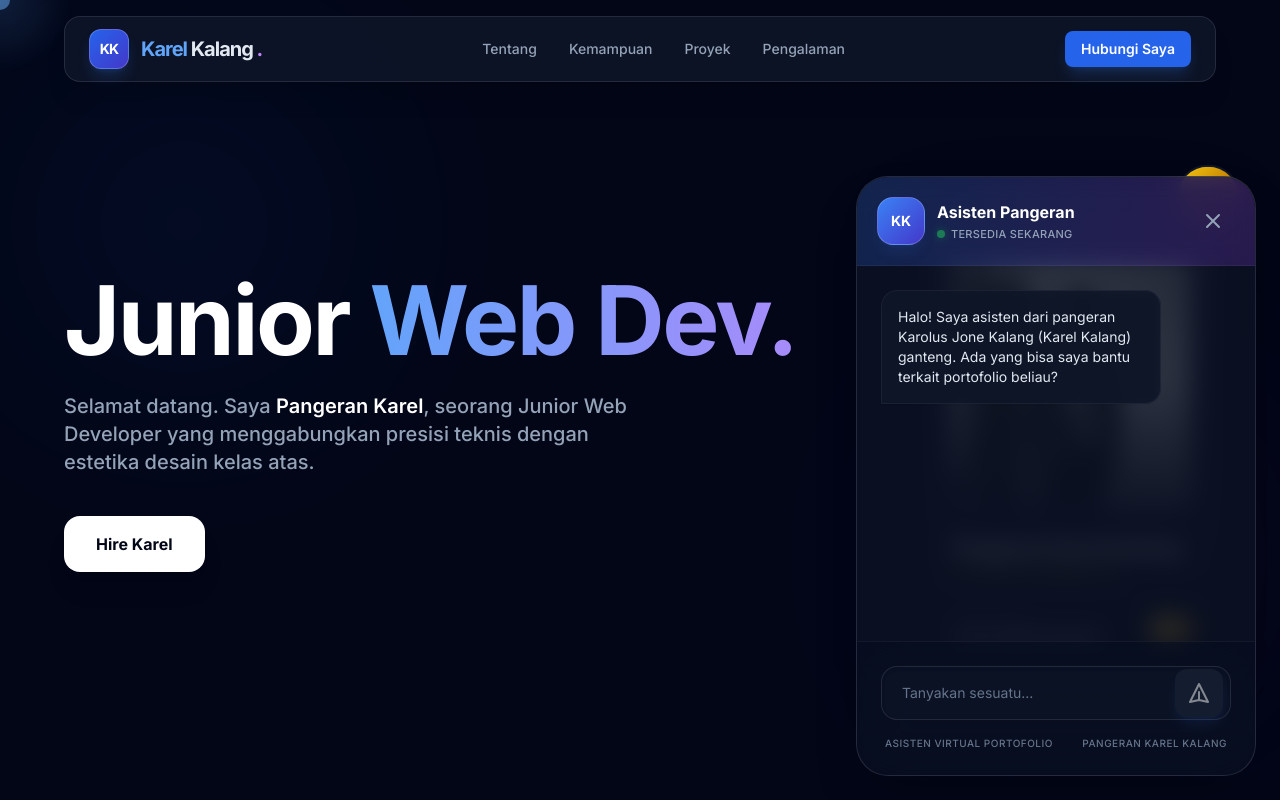
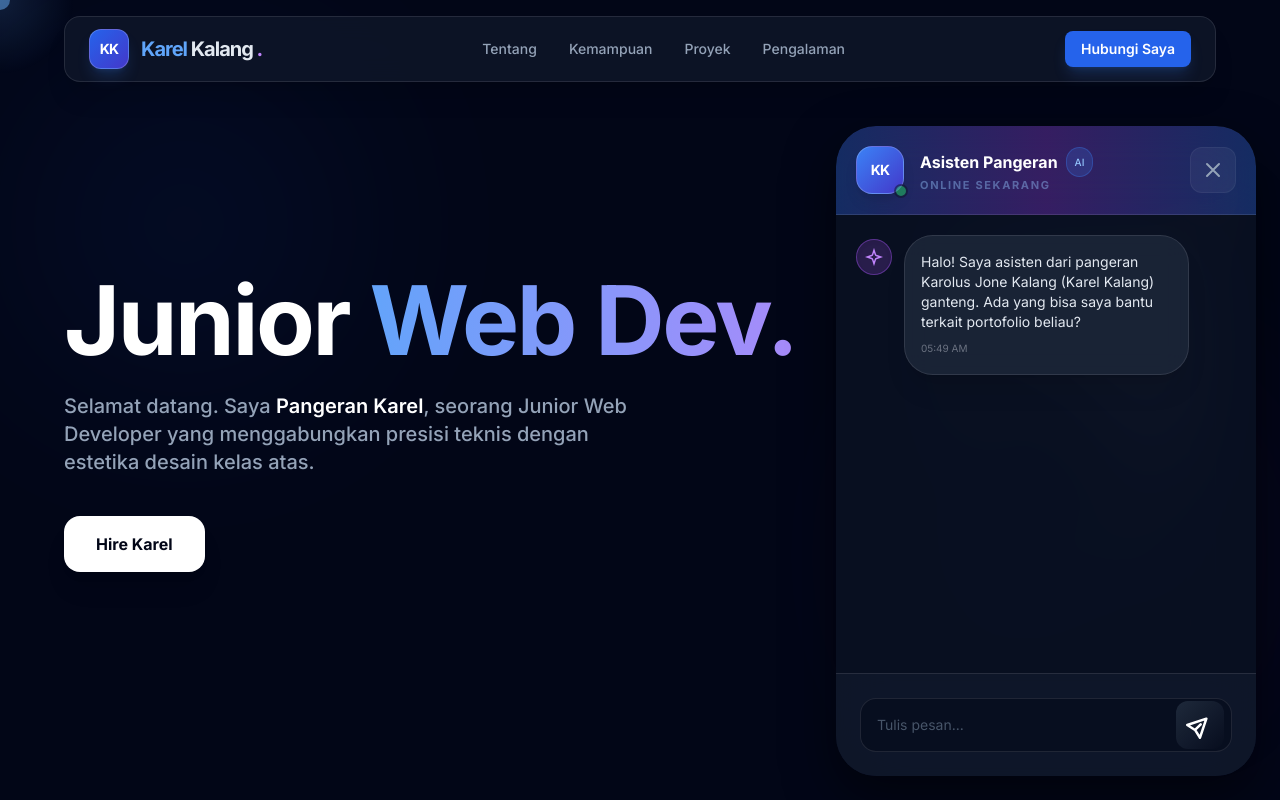
Before and after one commit to Kharell/karel, a React (Vite) app: page / in a window 1280 px wide. Both pictures are taken after a click on the button 1224 px from the left and 744 px from the top of the page. Shown: the top 800 px of the page. Built offline with nearby package versions, Linux system fonts and the light colour scheme.

Commit message:
penambahan fitur ai

```diff
--- a/components/Chatbot.tsx
+++ b/components/Chatbot.tsx
@@ -104,39 +104,41 @@ const Chatbot: React.FC = () => {
 
   return (
     <div
-      className={`fixed z-[100] transition-all duration-300 ease-in-out ${
+      className={`fixed z-[100] transition-all duration-500 ease-in-out ${
         isOpen
-          ? "inset-0 sm:inset-auto sm:bottom-6 sm:right-6"
+          ? "inset-0 sm:inset-auto sm:bottom-6 sm:right-6" // Di mobile jadi Full Screen
           : "bottom-6 right-6"
       }`}>
       {/* Chat Window Container */}
       {isOpen && (
-        <div className="flex flex-col w-full h-full sm:w-[400px] sm:h-[600px] sm:max-h-[85vh] sm:rounded-[2rem] glass border-white/10 shadow-2xl overflow-hidden animate-in fade-in zoom-in slide-in-from-bottom-10 duration-300">
-          {/* Header */}
-          <div className="flex items-center justify-between p-4 sm:p-5 bg-gradient-to-r from-blue-600/20 to-purple-600/20 backdrop-blur-md border-b border-white/5">
-            <div className="flex items-center gap-3">
-              <div className="w-10 h-10 sm:w-12 sm:h-12 rounded-2xl bg-gradient-to-br from-blue-500 to-indigo-700 flex items-center justify-center border border-white/20 shadow-lg shadow-blue-500/10">
-                <span className="text-white font-black text-xs sm:text-sm">
-                  KK
-                </span>
+        <div className="flex flex-col w-full h-full sm:w-[420px] sm:h-[650px] sm:max-h-[85vh] sm:rounded-[2.5rem] bg-slate-900/95 backdrop-blur-2xl border-white/10 shadow-[0_20px_50px_rgba(0,0,0,0.5)] overflow-hidden animate-in fade-in zoom-in slide-in-from-bottom-10 duration-500">
+          {/* Header - Sticky di atas */}
+          <div className="flex items-center justify-between p-4 sm:p-5 bg-gradient-to-r from-blue-600/30 via-purple-600/30 to-blue-600/30 backdrop-blur-xl border-b border-white/10 shrink-0">
+            <div className="flex items-center gap-3 sm:gap-4">
+              <div className="relative">
+                <div className="w-10 h-10 sm:w-12 sm:h-12 rounded-2xl bg-gradient-to-br from-blue-500 to-indigo-700 flex items-center justify-center border border-white/20 shadow-lg">
+                  <span className="text-white font-black text-xs sm:text-sm tracking-tighter">
+                    KK
+                  </span>
+                </div>
+                <span className="absolute -bottom-1 -right-1 w-3.5 h-3.5 bg-green-500 border-2 border-slate-900 rounded-full animate-pulse"></span>
               </div>
               <div>
-                <h3 className="text-sm sm:text-base font-bold text-white leading-tight">
-                  Asisten Pangeran
+                <h3 className="text-sm sm:text-base font-bold text-white flex items-center gap-2">
+                  Asisten Pangeran{" "}
+                  <span className="hidden sm:inline text-[10px] py-0.5 px-2 bg-blue-500/20 text-blue-300 rounded-full border border-blue-500/30 font-medium">
+                    AI
+                  </span>
                 </h3>
-                <div className="flex items-center gap-1.5 mt-0.5">
-                  <span className="w-2 h-2 bg-green-500 rounded-full animate-pulse shadow-[0_0_8px_rgba(34,197,94,0.6)]"></span>
-                  <p className="text-[10px] sm:text-[11px] text-slate-400 font-medium tracking-wide uppercase">
-                    Tersedia Sekarang
-                  </p>
-                </div>
+                <p className="text-[9px] sm:text-[11px] text-blue-300/80 font-bold uppercase tracking-[0.1em] sm:tracking-[0.15em] animate-pulse">
+                  Online Sekarang
+                </p>
               </div>
             </div>
 
             <button
               onClick={() => setIsOpen(false)}
-              className="p-2 sm:p-2.5 rounded-xl hover:bg-white/10 text-slate-400 hover:text-white transition-all active:scale-90"
-              aria-label="Tutup Chat">
+              className="p-2 sm:p-2.5 rounded-xl bg-white/5 hover:bg-red-500/20 text-slate-400 hover:text-red-400 transition-all active:scale-90 border border-white/5">
               <svg
                 xmlns="http://www.w3.org/2000/svg"
                 className="w-5 h-5 sm:w-6 sm:h-6"
@@ -153,113 +155,146 @@ const Chatbot: React.FC = () => {
             </button>
           </div>
 
-          {/* Messages Area */}
-          <div className="flex-1 overflow-y-auto p-4 sm:p-6 space-y-6 bg-slate-950/20 custom-scrollbar">
+          {/* Area Pesan - Scrollable */}
+          <div className="flex-1 overflow-y-auto p-4 sm:p-5 space-y-6 bg-slate-950/40 custom-scrollbar overscroll-contain">
             {messages.map((msg, idx) => (
               <div
                 key={idx}
-                className={`flex ${msg.role === "user" ? "justify-end" : "justify-start"} animate-in fade-in slide-in-from-bottom-2 duration-300`}>
+                className={`flex gap-2 sm:gap-3 ${msg.role === "user" ? "flex-row-reverse" : "flex-row"} animate-in fade-in slide-in-from-bottom-4 duration-500`}>
+                {/* Avatar Icon */}
+                <div className="flex-shrink-0 mt-1">
+                  {msg.role === "user" ? (
+                    <div className="w-8 h-8 sm:w-9 sm:h-9 rounded-full bg-blue-500/20 border border-blue-500/40 flex items-center justify-center text-blue-400 shadow-inner">
+                      <svg
+                        xmlns="http://www.w3.org/2000/svg"
+                        width="16"
+                        height="16"
+                        viewBox="0 0 24 24"
+                        fill="none"
+                        stroke="currentColor"
+                        strokeWidth="2"
+                        className="sm:w-[18px] sm:h-[18px]">
+                        <circle cx="12" cy="12" r="10" />
+                        <circle cx="12" cy="10" r="3" />
+                        <path d="M7 20.662V19a2 2 0 0 1 2-2h6a2 2 0 0 1 2 2v1.662" />
+                      </svg>
+                    </div>
+                  ) : (
+                    <div className="w-8 h-8 sm:w-9 sm:h-9 rounded-full bg-purple-500/20 border border-purple-500/40 flex items-center justify-center text-purple-400 shadow-inner">
+                      <svg
+                        xmlns="http://www.w3.org/2000/svg"
+                        width="16"
+                        height="16"
+                        viewBox="0 0 24 24"
+                        fill="none"
+                        stroke="currentColor"
+                        strokeWidth="2"
+                        className="sm:w-[18px] sm:h-[18px]">
+                        <path d="m12 3-1.912 5.813a2 2 0 0 1-1.275 1.275L3 12l5.813 1.912a2 2 0 0 1 1.275 1.275L12 21l1.912-5.813a2 2 0 0 1 1.275-1.275L21 12l-5.813-1.912a2 2 0 0 1-1.275-1.275L12 3Z" />
+                      </svg>
+                    </div>
+                  )}
+                </div>
+
+                {/* Bubble Chat - Responsive Width */}
                 <div
-                  className={`group relative max-w-[88%] sm:max-w-[80%] p-3.5 sm:p-4 rounded-2xl text-[13px] sm:text-sm leading-relaxed shadow-sm transition-all ${
+                  className={`relative max-w-[80%] sm:max-w-[75%] p-3.5 sm:p-4 rounded-[1.4rem] sm:rounded-[1.8rem] text-[13px] sm:text-sm leading-relaxed shadow-xl border ${
                     msg.role === "user"
-                      ? "bg-blue-600 text-white rounded-br-none font-medium"
-                      : "glass text-slate-200 rounded-bl-none border-white/5 backdrop-blur-sm"
+                      ? "bg-gradient-to-br from-blue-600 to-indigo-700 text-white rounded-tr-none border-blue-400/30"
+                      : "bg-slate-800/80 backdrop-blur-md text-slate-200 rounded-tl-none border-white/10"
                   }`}>
                   {msg.text}
-                  {/* Bubble Tail Replacement - Pure CSS approach or omitted for cleaner look */}
+
+                  <div
+                    className={`flex items-center mt-1.5 opacity-40 text-[8px] sm:text-[10px] ${msg.role === "user" ? "justify-end" : "justify-start"}`}>
+                    <span>
+                      {new Date().toLocaleTimeString([], {
+                        hour: "2-digit",
+                        minute: "2-digit",
+                      })}
+                    </span>
+                    {msg.role === "user" && (
+                      <div className="flex ml-1 text-blue-200">
+                        <svg
+                          xmlns="http://www.w3.org/2000/svg"
+                          width="10"
+                          height="10"
+                          viewBox="0 0 24 24"
+                          fill="none"
+                          stroke="currentColor"
+                          strokeWidth="3"
+                          className="sm:w-3 sm:h-3">
+                          <path d="M18 6 7 17l-5-5" />
+                          <path d="m22 10-7.5 7.5L13 16" />
+                        </svg>
+                      </div>
+                    )}
+                  </div>
                 </div>
               </div>
             ))}
-
-            {isLoading && (
-              <div className="flex justify-start animate-in fade-in duration-300">
-                <div className="glass p-4 rounded-2xl rounded-bl-none border-white/5 flex gap-1.5 items-center">
-                  <div className="w-2 h-2 bg-blue-500 rounded-full animate-bounce [animation-duration:0.8s]"></div>
-                  <div className="w-2 h-2 bg-purple-500 rounded-full animate-bounce [animation-duration:0.8s] [animation-delay:0.2s]"></div>
-                  <div className="w-2 h-2 bg-blue-400 rounded-full animate-bounce [animation-duration:0.8s] [animation-delay:0.4s]"></div>
-                </div>
-              </div>
-            )}
             <div ref={messagesEndRef} />
           </div>
 
-          {/* Input Area */}
-          <div className="p-4 sm:p-6 bg-slate-950/40 border-t border-white/5 backdrop-blur-xl">
-            <div className="relative flex items-center gap-3">
+          {/* Input Area - Fixed di bawah */}
+          <div className="p-4 sm:p-6 bg-slate-900/90 border-t border-white/10 backdrop-blur-xl shrink-0">
+            <div className="relative flex items-center gap-2 group">
               <input
                 type="text"
                 value={input}
                 onChange={(e) => setInput(e.target.value)}
                 onKeyDown={(e) => e.key === "Enter" && handleSend()}
-                placeholder="Tanyakan sesuatu..."
-                className="w-full bg-slate-900/50 border border-white/10 rounded-2xl pl-5 pr-14 py-3 sm:py-4 text-[13px] sm:text-sm text-white focus:ring-2 focus:ring-blue-500/50 focus:border-blue-500/50 outline-none placeholder:text-slate-500 transition-all shadow-inner"
+                placeholder="Tulis pesan..."
+                className="flex-1 bg-slate-950/50 border border-white/10 rounded-2xl pl-4 pr-12 py-3.5 sm:py-4 text-[13px] sm:text-sm text-white focus:ring-2 focus:ring-blue-500/50 outline-none transition-all placeholder:text-slate-600"
               />
               <button
                 onClick={handleSend}
                 disabled={!input.trim() || isLoading}
-                className="absolute right-2 top-1/2 -translate-y-1/2 w-10 h-10 sm:w-12 sm:h-12 bg-blue-600 hover:bg-blue-500 disabled:bg-slate-800 disabled:opacity-50 text-white rounded-xl flex items-center justify-center transition-all active:scale-90 shadow-lg shadow-blue-500/20"
-                aria-label="Kirim Pesan">
-                <svg
-                  xmlns="http://www.w3.org/2000/svg"
-                  className={`w-5 h-5 sm:w-6 sm:h-6 transition-transform ${isLoading ? "animate-spin" : ""}`}
-                  fill="none"
-                  viewBox="0 0 24 24"
-                  stroke="currentColor">
-                  {isLoading ? (
+                className="absolute right-1.5 sm:right-2 w-10 h-10 sm:w-12 sm:h-12 bg-gradient-to-br from-blue-500 to-indigo-600 hover:from-blue-400 hover:to-indigo-500 disabled:from-slate-800 text-white rounded-xl flex items-center justify-center transition-all active:scale-90">
+                {isLoading ? (
+                  <div className="w-5 h-5 border-2 border-white border-t-transparent rounded-full animate-spin"></div>
+                ) : (
+                  <svg
+                    xmlns="http://www.w3.org/2000/svg"
+                    className="w-5 h-5 sm:w-6 sm:h-6 rotate-45"
+                    fill="none"
+                    viewBox="0 0 24 24"
+                    stroke="currentColor">
                     <path
                       strokeLinecap="round"
                       strokeLinejoin="round"
-                      strokeWidth={2}
-                      d="M4 4v5h.582m15.356 2A8.001 8.001 0 004.582 9m0 0H9m11 11v-5h-.581m0 0a8.003 8.003 0 01-15.357-2m15.357 2H15"
-                    />
-                  ) : (
-                    <path
-                      strokeLinecap="round"
-                      strokeLinejoin="round"
-                      strokeWidth={2}
+                      strokeWidth={2.5}
                       d="M12 19l9 2-9-18-9 18 9-2zm0 0v-8"
                     />
-                  )}
-                </svg>
+                  </svg>
+                )}
               </button>
-            </div>
-            <div className="flex justify-between items-center mt-3 sm:mt-4 px-1">
-              <p className="text-[9px] sm:text-[10px] text-slate-500 font-medium uppercase tracking-wider">
-                Asisten Virtual Portofolio
-              </p>
-              <p className="text-[9px] sm:text-[10px] text-slate-500 font-medium uppercase tracking-wider">
-                Pangeran Karel Kalang
-              </p>
             </div>
           </div>
         </div>
       )}
 
-      {/* Floating Toggle Button */}
+      {/* Floating Toggle Button - Responsif Size */}
       {!isOpen && (
         <button
           onClick={() => setIsOpen(true)}
-          className="group relative w-14 h-14 sm:w-16 sm:h-16 rounded-2xl sm:rounded-3xl flex items-center justify-center shadow-2xl transition-all duration-500 hover:scale-110 active:scale-95 bg-gradient-to-br from-blue-600 to-indigo-700 text-white hover:shadow-blue-500/40"
-          aria-label="Buka Chatbot">
-          <div className="absolute inset-0 rounded-2xl sm:rounded-3xl bg-blue-400/20 scale-110 blur-xl opacity-0 group-hover:opacity-100 transition-opacity"></div>
-
+          className="group relative w-14 h-14 sm:w-20 sm:h-20 rounded-2xl sm:rounded-[2.2rem] flex items-center justify-center shadow-2xl transition-all duration-500 hover:scale-110 active:scale-95 bg-gradient-to-br from-blue-600 via-indigo-600 to-purple-700 text-white overflow-hidden">
+          <div className="absolute inset-0 bg-gradient-to-r from-transparent via-white/20 to-transparent -translate-x-full group-hover:animate-shimmer transition-transform"></div>
           <svg
             xmlns="http://www.w3.org/2000/svg"
-            className="w-7 h-7 sm:w-8 sm:h-8 relative z-10 transition-transform group-hover:rotate-12"
+            className="w-7 h-7 sm:w-10 sm:h-10 transition-transform group-hover:rotate-12 duration-300"
             fill="none"
             viewBox="0 0 24 24"
             stroke="currentColor">
             <path
               strokeLinecap="round"
               strokeLinejoin="round"
-              strokeWidth={2}
+              strokeWidth={1.5}
               d="M8 10h.01M12 10h.01M16 10h.01M9 16H5a2 2 0 01-2-2V6a2 2 0 012-2h14a2 2 0 012 2v8a2 2 0 01-2 2h-5l-5 5v-5z"
             />
           </svg>
-
-          {/* Notification Badge */}
-          <span className="absolute -top-1.5 -right-1.5 w-4.5 h-4.5 sm:w-5 sm:h-5 bg-blue-400 rounded-full border-2 border-slate-950 flex items-center justify-center shadow-lg">
-            <span className="w-1.5 h-1.5 sm:w-2 sm:h-2 bg-white rounded-full animate-ping"></span>
+          <span className="absolute top-3 right-3 sm:top-5 sm:right-5 w-3 h-3 sm:w-4 sm:h-4 bg-blue-400 rounded-full border-2 border-slate-900 shadow-lg">
+            <span className="absolute inset-0 bg-white rounded-full animate-ping"></span>
           </span>
         </button>
       )}
--- a/vite.config.ts
+++ b/vite.config.ts
@@ -11,8 +11,8 @@ export default defineConfig(({ mode }) => {
       },
       plugins: [react()],
       define: {
-        'process.env.API_KEY': JSON.stringify(env.GEMINI_API_KEY),
-        'process.env.GEMINI_API_KEY': JSON.stringify(env.GEMINI_API_KEY)
+        'process.env.API_KEY': JSON.stringify(env.VITE_API_KEY),
+        'process.env.GEMINI_API_KEY': JSON.stringify(env.VITE_API_KEY),
       },
       resolve: {
         alias: {
```
